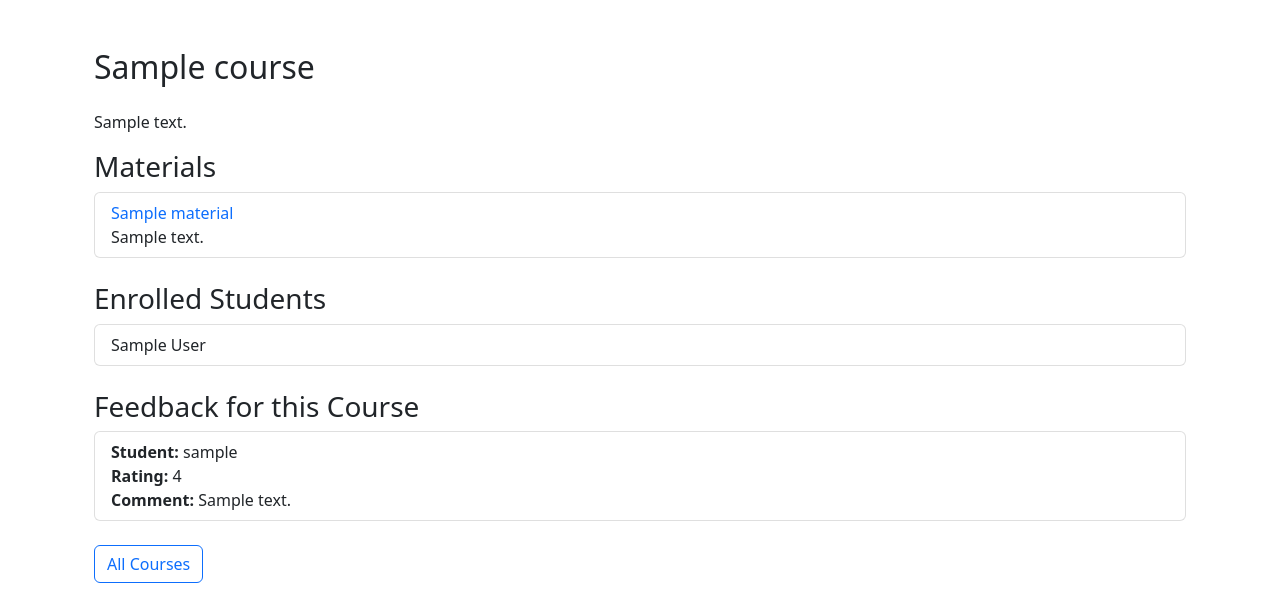
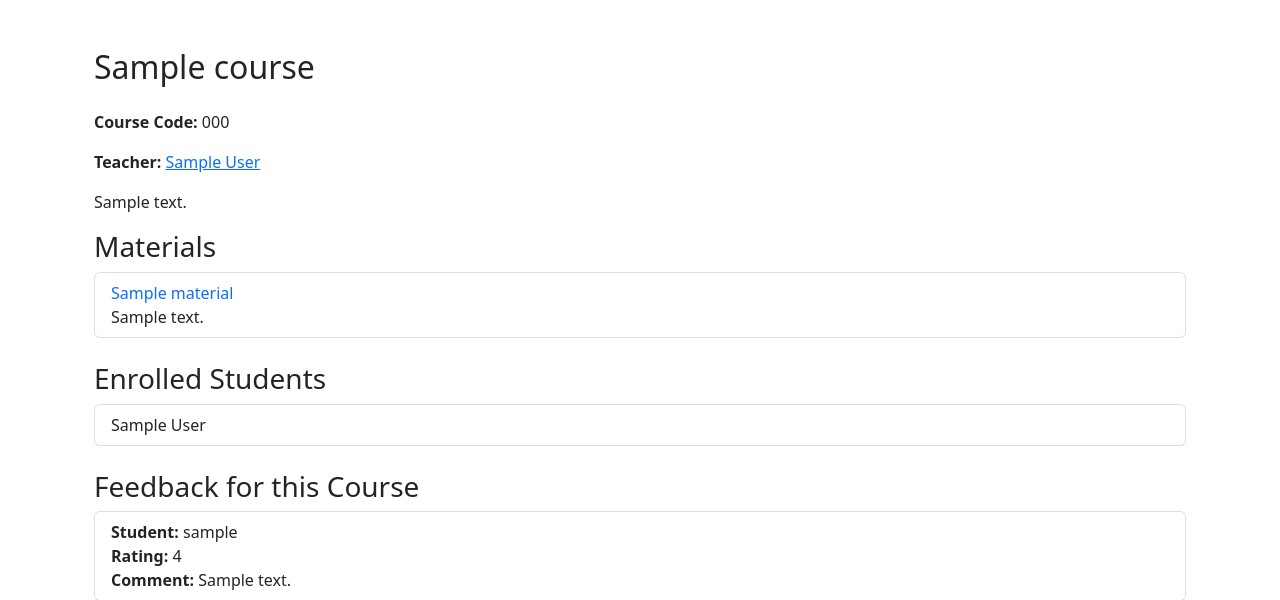
Before and after one commit to Marieid/eLearning_project, a Django app: template eLearning_app/templates/eLearning_app/course_detail.html in a window 1280 px wide. Shown: the part 89-689 px from the top of the page. Run offline with Django 3.2, Linux system fonts and the light colour scheme; the template is opened without the code that fills it: most values are stand-ins (such as "Sample title", 1, 10 or a date in 2020); some libraries are stand-ins or nearby versions.

Commit message:
Added more information to the course detail

```diff
--- a/eLearning_app/templates/eLearning_app/course_detail.html
+++ b/eLearning_app/templates/eLearning_app/course_detail.html
@@ -3,6 +3,8 @@
 {% block content %}
 <div class="container mt-5">
     <h2 class="mb-4">{{ course.name }}</h2>
+    <p><strong>Course Code:</strong> {{ course.code }}</p> <!-- Added course code -->
+    <p><strong>Teacher:</strong> <a href="{% url 'view_other_user_profile' course.teacher.user.id %}">{{ course.teacher.user.first_name }} {{ course.teacher.user.last_name }}</a></p>
     <p>{{ course.description }}</p>
 
     <!-- Feedback Submission Section -->
--- a/eLearning_app/views.py
+++ b/eLearning_app/views.py
@@ -150,6 +150,7 @@ def course_detail(request, course_id):
         'materials': materials,
         'enrolled_students': enrolled_students,
         'feedback_form': FeedbackForm(),
+        'teacher': course.teacher,  # Add this line
     }
     return render(request, 'eLearning_app/course_detail.html', context)
 
```
